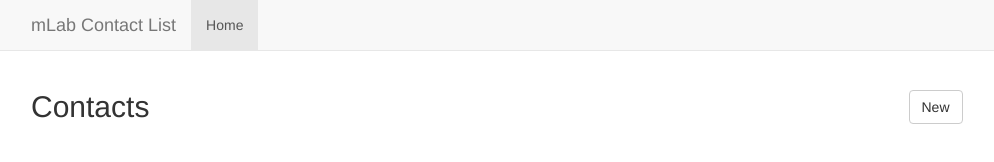
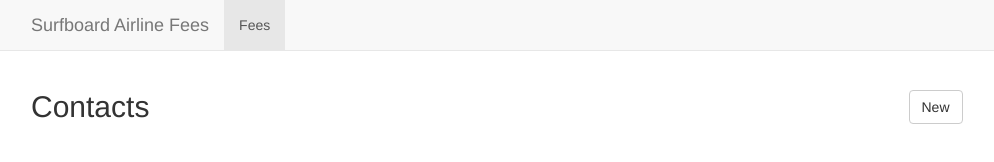
Before and after one commit to robbertbrouwers/surfairlinefees, a website: page public/index.html in a window 1280 px wide. Shown: the top 162 px of the page, without its empty margins (39-1033 px from the left). Drawn offline with nearby package versions, Linux system fonts and the light colour scheme; some packages are replaced by stand-ins of ours; no server answers.

Commit message:
update name

```diff
--- a/public/index.html
+++ b/public/index.html
@@ -29,11 +29,11 @@
     <nav class="navbar navbar-default navbar-fixed-top">
       <div class="container">
         <div class="navbar-header">
-          <div class="navbar-brand" href="#/">mLab Contact List</div>
+          <div class="navbar-brand" href="#/">Surfboard Airline Fees</div>
         </div>
         <div id="navbar" class="navbar-collapse collapse">
           <ul class="nav navbar-nav">
-            <li class="active"><a href="#/">Home</a></li>
+            <li class="active"><a href="#/">Fees</a></li>
           </ul>
         </div>
       </div>
```
